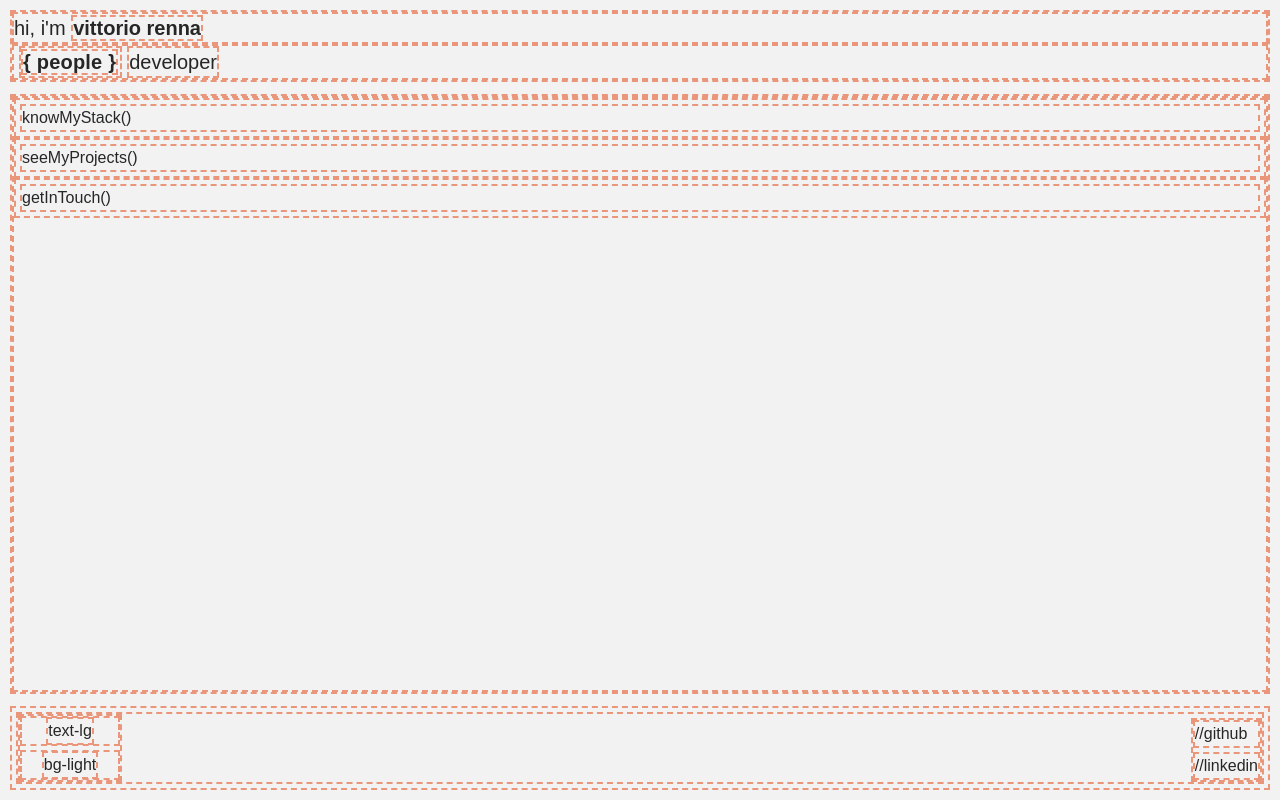
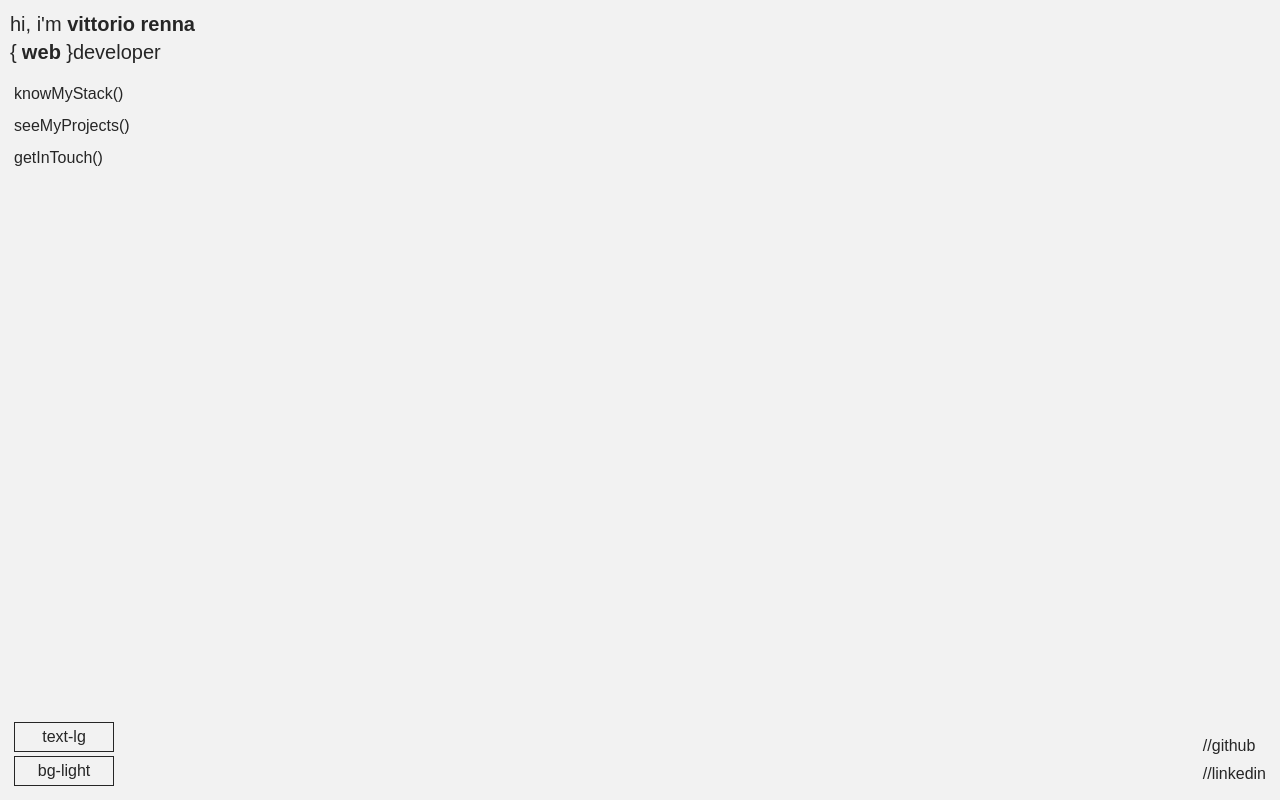
Before and after one commit to rennavittorio/personal-portfolio, a Vue app: page / in a window 1280 px wide. Built offline with nearby package versions, Linux system fonts and the light colour scheme.

Commit message:
edit: edit header animation for smoother effect

```diff
--- a/src/App.vue
+++ b/src/App.vue
@@ -60,7 +60,7 @@ export default {
 }
 
 .page-site * {
-  border: 2px dashed darksalmon;
+  /* border: 2px dashed darksalmon; */
 }
 
 
--- a/src/components/HeaderComp.vue
+++ b/src/components/HeaderComp.vue
@@ -11,7 +11,7 @@ export default defineComponent({
     data(){
         return {
             profileName: 'vittorio renna',
-            roles: ['{ web }', '{ people }'],
+            roles: ['web', 'people'],
             rolesCounter: 1,
         }
     },
@@ -21,15 +21,18 @@ export default defineComponent({
                 if(this.rolesCounter === 1){
                     this.rolesCounter = 0;
                     // console.log(this.roles[this.rolesCounter]);
-                } else {
+                } else if(this.rolesCounter === 0) {
                     this.rolesCounter = 1;
                     // console.log(this.roles[this.rolesCounter]);
                 }
-            }, 8000)
+                // else if(this.rolesCounter === 1){
+                //     this.rolesCounter = 2;
+                // }
+            }, 4000)
         }
     },
     mounted(){
-        // this.setRoles();
+        this.setRoles();
         //stopped for now
     }
 })
@@ -47,7 +50,7 @@ export default defineComponent({
         </h1>
         <h1 class="my-roles flex justify-start items-center flex-wrap">
             <!-- <span class="shrink-0"></span>i'm a  -->
-            <span class="dev-animation flicker"><strong>{{ roles[rolesCounter] }}</strong></span>
+            {<span class="dev-animation flicker"><strong> {{ roles[rolesCounter] }} </strong></span>}
             <span class="">developer</span>
         </h1>
     </header>
@@ -66,17 +69,17 @@ export default defineComponent({
     white-space: nowrap;
     margin: 0 5px;
     letter-spacing: .01em;
-    /* animation:
-        typing 8s steps(5, end) infinite,
-        blink-caret 1s step-end infinite; */
+    animation:
+        typing 4s steps(60, end) infinite alternate
+        /* blink-caret 1s step-end infinite; */
     /* stopped for now  */
 }
 
-.flicker {
+/* .flicker {
     border-right: 3px solid #2f2f2f;
     padding-right: 2px;
     margin: 0 5px;
-}
+} */
 
 /* The typing effect */
 @keyframes typing {
@@ -85,6 +88,12 @@ export default defineComponent({
     }
     25% {
         width: auto;
+    }
+    75% {
+        width: auto;
+    }
+    100% {
+        width: 0;
     }
 }
 
```
